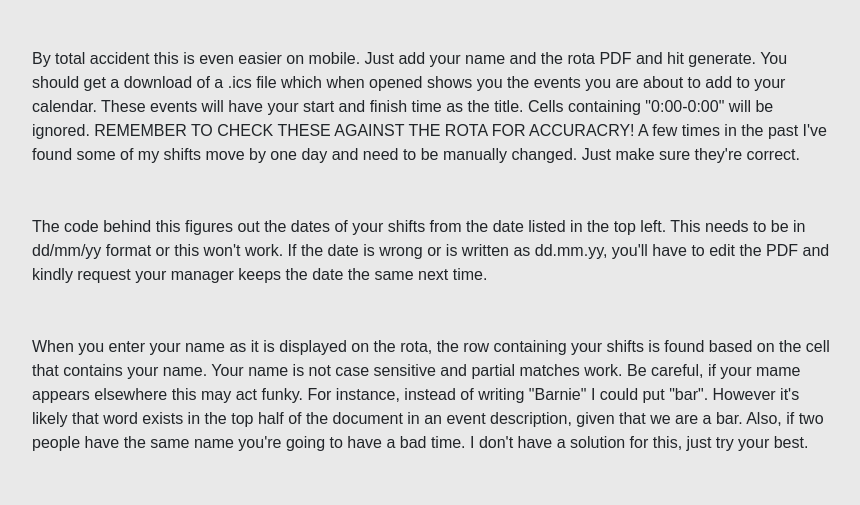
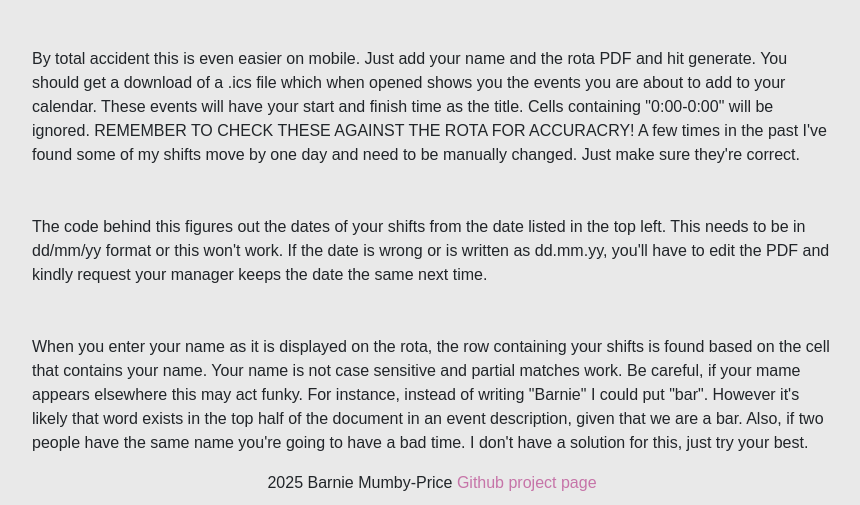
Before and after one commit to Barnusian/rota2calendar, a Flask app: page /howdoesthiswork in a window 1280 px wide. Shown: the part 478-983 px from the top of the page, without its empty margins (208-1068 px from the left). Run offline with Flask 3, Linux system fonts and the light colour scheme.

Commit message:
Added footer

```diff
--- a/templates/base.html
+++ b/templates/base.html
@@ -11,10 +11,16 @@
     </title>
     <style>
       body {
-        margin: 50px;
+        margin: 50px 50px 0px 50px;
         text-align: center;
         font-family: Arial, Helvetica, sans-serif;
         background-color: rgb(233, 233, 233);
+      }
+      #page-container {
+        min-height: calc(100vh - 90px);
+      }
+      #footer {
+        height: 30px;
       }
       a {
         color: rgb(198, 116, 168);
@@ -85,6 +91,7 @@
     </style>
 </head>
 <body>
+ <div id="page-container">
     <header>
       <a href="{{ url_for('index') }}"><h1>Rota2Calendar</h1></a>
       <nav>
@@ -97,5 +104,7 @@
     {% block content %}
         <p>No content to show, sorry!</p>
     {% endblock content %}
+ </div>
+ <footer id="footer">2025 Barnie Mumby-Price <a href="https://github.com/Barnusian/rota2calendar">Github project page</a></footer>
 </body>
 </html>
```
